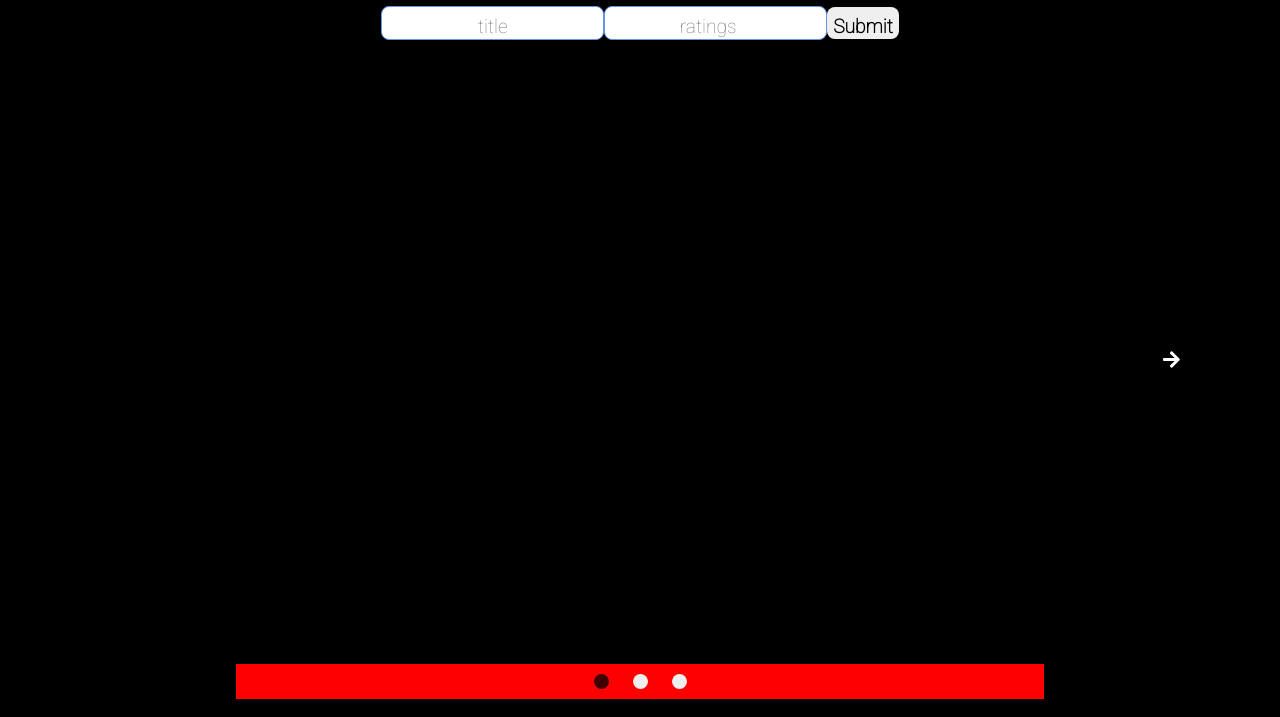
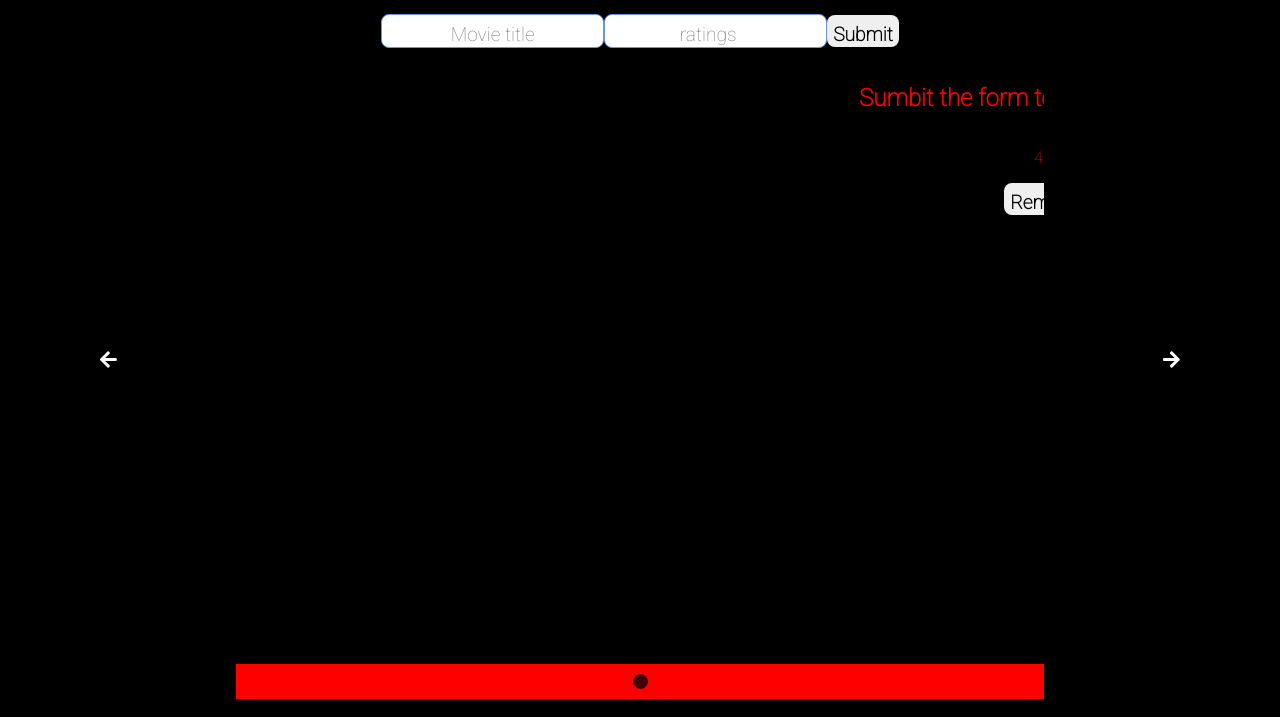
Before and after one commit to cjp0116/javascript_apps, a plain HTML site: page jquery/index.html in a window 1280 px wide. Shown: the part 83-800 px from the top of the page. Drawn offline with nearby package versions, Linux system fonts and the light colour scheme.

Commit message:
Update index.html

```diff
--- a/jquery/index.html
+++ b/jquery/index.html
@@ -4,68 +4,50 @@
 <head>
     <meta charset="UTF-8">
     <meta name="viewport" content="width=device-width, initial-scale=1.0">
+    <script src="https://cdnjs.cloudflare.com/ajax/libs/font-awesome/5.13.0/js/all.min.js"></script>
     <link rel="stylesheet" href="style.css">
     <title>Movie App</title>
 </head>
 
 <body>
-    <div>
+    <div class="header">
         <h1>Movie App <i class="fas fa-film"></i></h1>
-        <form>
-            <input type="text" placeholder="title">
-            <input type="number" placeholder="ratings">
-            <button type="submit">Submit</button>
-        </form>
     </div>
-    <div id="results">
-        <!-- <div class="card">
-                <h2>Something</h2>
-                <p>ratings : 4.5</p>
-            </div> -->
-    </div>
+    <form>
+        <input type="text" placeholder="Movie title">
+        <input type="number" name="ratings" placeholder="ratings">
+        <button type="submit">Submit</button>
+    </form>
 
     <div class="carousel">
-        <button class="carousel__button carousel__button--left is-hidden">
-            <i class="fas fa-arrow-left"></i>
-        </button>
+        <button class="carousel__button carousel__button--left hide"><i class="fas fa-arrow-left"></i></button>
 
         <div class="carousel__track-container">
             <ul class="carousel__track">
-                <!-- <li class="carousel__slide current-slide">
-                    <div class="caoursel__image">
-                    </div>
-                </li> -->
-                <!-- <li class="carousel__slide">
-                    <div class="caoursel__image">
-                        <h2>Something</h2>
-                        <p>Ratings : 4.5</p>
+                <li class="carousel__slide current-slide">
+                    <div class="card">
+                        <h2>Sumbit the form to make a carousel</h2>
+                        <p>4.5</p>
+                        <button class="carousel__slide-card-remove">
+                            Remove
+                        </button>
                     </div>
                 </li>
-                <li class="carousel__slide">
-                    <div class="caoursel__image">
-                        <h2>Something</h2>
-                        <p>Ratings : 4.5</p>
-                    </div>
-                </li> -->
             </ul>
         </div>
 
-        <button class="carousel__button carousel__button--right">
+        <button class="carousel__button carousel__button--right hide">
             <i class="fas fa-arrow-right"></i>
         </button>
-
         <div class="carousel__nav">
             <button class="carousel__indicator current-slide"></button>
-            <button class="carousel__indicator"></button>
-            <button class="carousel__indicator"></button>
+            <!-- <button class="carousel__indicator"></button> -->
+            <!-- <button class="carousel__indicator"></button> -->
         </div>
     </div>
-
     <script src="https://code.jquery.com/jquery-3.4.1.js"
         integrity="sha256-WpOohJOqMqqyKL9FccASB9O0KwACQJpFTUBLTYOVvVU=" crossorigin="anonymous"></script>
-    <script src="https://cdnjs.cloudflare.com/ajax/libs/font-awesome/5.13.0/js/all.min.js"></script>
     <script src="app.js"></script>
-    <script src="carousel.js"></script>
 </body>
 
 </html>
```
